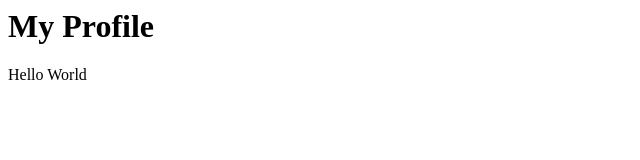
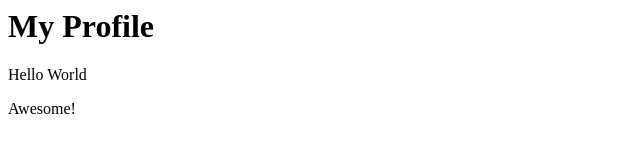
Before and after one commit to hemanth-kolla/github-ex, a plain HTML site: page index.html in a window 1280 px wide. Shown: the full height of the page, 0-640 px from the left. Drawn offline with Linux system fonts and the light colour scheme.

Commit message:
add another line

```diff
--- a/index.html
+++ b/index.html
@@ -2,6 +2,7 @@
 
 <section>
 <p>Hello World</p>
+<p>Awesome!</p>
 
 
 
```
